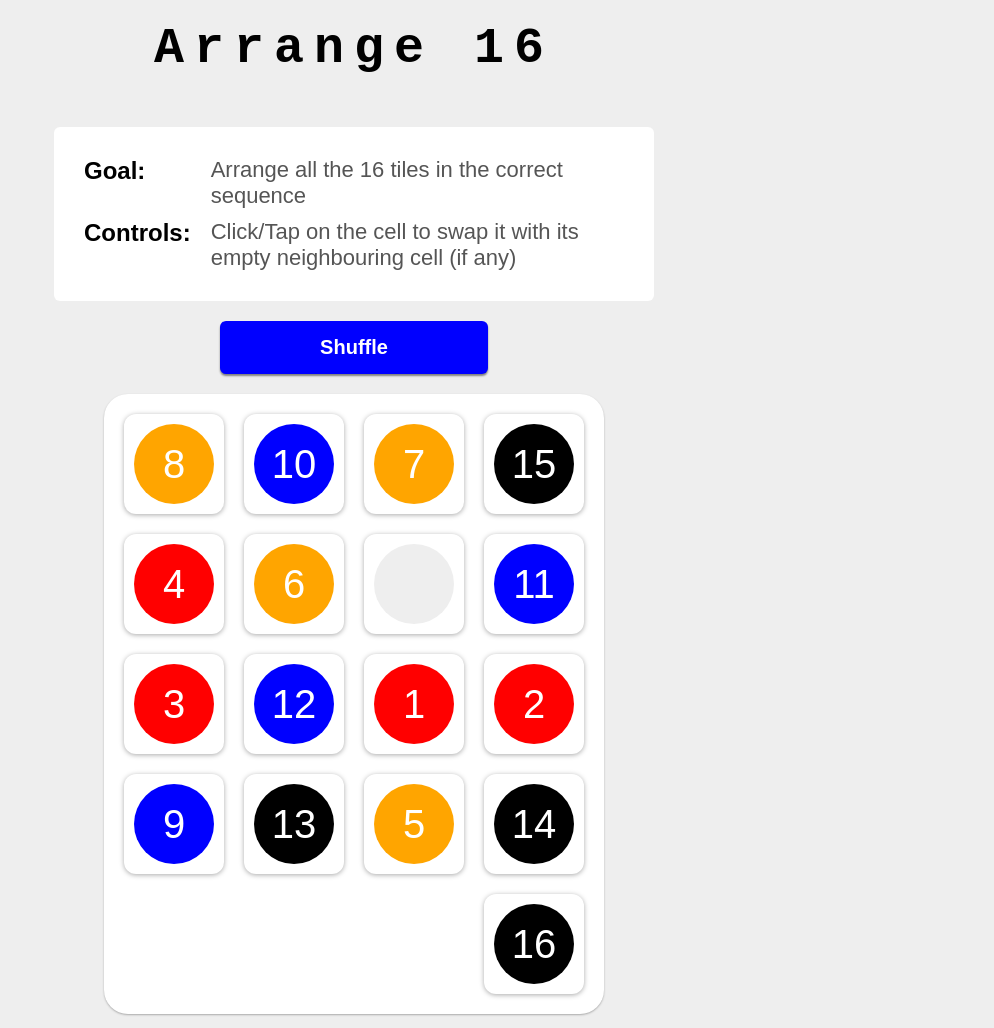
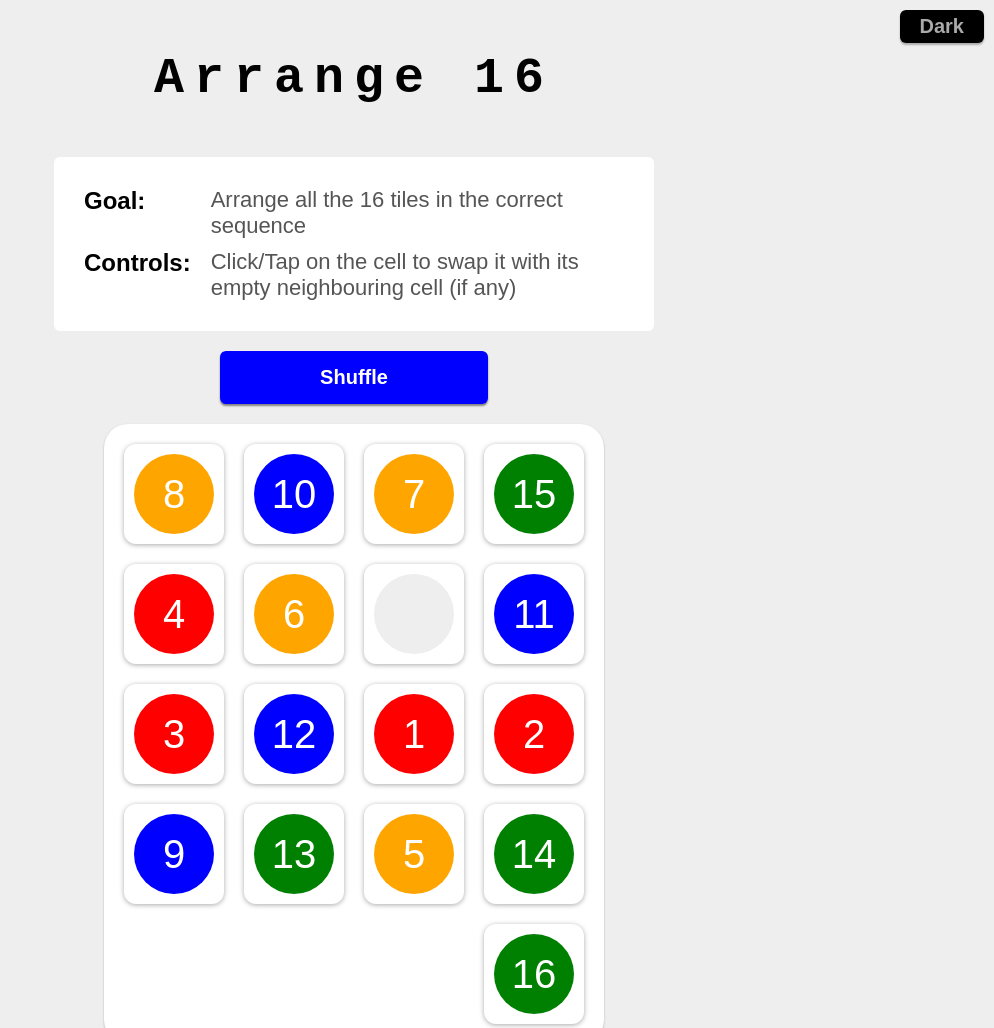
Before and after one commit to 0ya-sh0/arrange-16, a plain HTML site: page index.html in a window 1280 px wide. Shown: the top 1028 px of the page, without its empty margins (286-1280 px from the left). Drawn offline with Linux system fonts and the light colour scheme.

Commit message:
dark theme

```diff
--- a/index.html
+++ b/index.html
@@ -5,13 +5,34 @@
     <meta charset="UTF-8">
     <meta http-equiv="X-UA-Compatible" content="IE=edge">
     <meta name="viewport" content="width=device-width, initial-scale=1.0">
-    <title>Arrang 16</title>
+    <title>Arrange 16</title>
     <link rel="stylesheet" href="style.css">
+    <script>
+        let dark = localStorage.getItem('prefersDark');
+        if (dark == 'true') {
+            document.querySelector('html').classList.add('theme-dark');
+        } else {
+            document.querySelector('html').classList.add('theme-light');
+        }
+        function toggleTheme(params) {
+            let prefersDark = !(localStorage.getItem('prefersDark') == 'true');
+            localStorage.setItem('prefersDark', prefersDark? 'true': 'false');
+            if (!prefersDark) {
+                document.querySelector('html').classList.remove('theme-dark');
+                document.querySelector('html').classList.add('theme-light');
+            } else {
+                document.querySelector('html').classList.remove('theme-light');
+                document.querySelector('html').classList.add('theme-dark');
+            }
+        }
+    </script>
 </head>
 
 <body>
-    <h1>Arrange 16</h1>
-
+    <header>
+        <h1>Arrange 16</h1>
+    </header>
+    <button type="button" class="theme-btn" onclick="toggleTheme()"></button>
     <section class="info">
         <span class="info__label">Goal</span>
         <span class="info__text">Arrange all the 16 tiles in the correct sequence</span>
@@ -62,16 +83,16 @@
         </div>
 
         <div class="board__box" id="box13" onclick='handleClick("box13")'>
-            <span class="board__cell board__cell--black">13</span>
+            <span class="board__cell board__cell--green">13</span>
         </div>
         <div class="board__box" id="box14" onclick='handleClick("box14")'>
-            <span class="board__cell board__cell--black">14</span>
+            <span class="board__cell board__cell--green">14</span>
         </div>
         <div class="board__box" id="box15" onclick='handleClick("box15")'>
-            <span class="board__cell board__cell--black">15</span>
+            <span class="board__cell board__cell--green">15</span>
         </div>
         <div class="board__box" id="box16" onclick='handleClick("box16")'>
-            <span class="board__cell board__cell--black">16</span>
+            <span class="board__cell board__cell--green">16</span>
         </div>
 
         <div class="board__box board__box--last" id="box17" onclick='handleClick("box17")'>
--- a/style.scss
+++ b/style.scss
@@ -6,6 +6,38 @@
 
 :root {
     font-size: 10px;
+}
+
+:root.theme-dark {
+    .theme-btn {
+        background-color: #aaa;
+        color: black;
+        &::after {
+            content: 'Light';
+        }
+    }
+
+    --clr-bg: black;
+    --clr-surface: #333;
+    --clr-shadow: #111;
+    --clr-on-bg: white;
+    --clr-on-surface: #000;
+}
+
+:root.theme-light {
+    .theme-btn {
+        background-color: #000;
+        color: #aaa;
+        &::after {
+            content: 'Dark';
+        }
+    }
+
+    --clr-bg: #eee;
+    --clr-surface: white;
+    --clr-shadow: #aaa;
+    --clr-on-bg: black;
+    --clr-on-surface: #555;
 }
 
 @media screen and (max-width: 600px) {
@@ -40,7 +72,7 @@
 
 body {
     min-height: 100vh;
-    background-color: #eee;
+    background-color: var(--clr-bg);
 }
 
 h1 {
@@ -48,11 +80,12 @@ h1 {
     text-align: center;
     font-family: monospace, sans-serif;
     letter-spacing: 1rem;
-    margin-top: 2rem;
+    margin-top: 5rem;
+    color: var(--clr-on-bg);
 }
 
 .info {
-    background-color: white;
+    background-color: var(--clr-surface);
     padding: 3rem;
     border-radius: 6px;
     margin: 5rem auto 2rem;
@@ -75,7 +108,7 @@ h1 {
     }
 
     &__text {
-        color: #555;
+        color: var(--clr-on-surface);
         font-size: 2.2rem;
     }
 }
@@ -94,18 +127,34 @@ h1 {
     border-radius: 6px;
     box-shadow: gray 0px 2px 2px;
     &:hover {
-        box-shadow: none;
+        opacity: 0.7;
+    }
+}
+
+.theme-btn {
+    position: absolute;
+    top: 1rem;
+    right: 1rem;
+
+    padding: 0.5rem 2rem;
+    border: none;
+    cursor: pointer;
+    font-size: 2rem;
+    font-weight: bold;
+    border-radius: 6px;
+    box-shadow: var(--clr-shadow) 0px 2px 2px;
+    &:hover {
         opacity: 0.7;
     }
 }
 
 .board {
     margin: auto;
-    background-color: white;
+    background-color: var(--clr-surface);
     width: 50rem;
     height: 62rem;
     border-radius: 2.4rem;
-    box-shadow: #aaa 0px 1px 2px;
+    box-shadow: var(--clr-shadow) 0px 1px 2px;
     padding: 1rem;
     margin-bottom: 5rem;
     display: grid;
@@ -117,7 +166,7 @@ h1 {
         height: 10rem;
         margin: 1rem;
         border-radius: 1.2rem;
-        box-shadow: #aaa 0px 1px 5px;
+        box-shadow: var(--clr-shadow) 0px 1px 5px;
         display: flex;
         align-items: center;
         justify-content: center;
@@ -158,13 +207,13 @@ h1 {
             color: white;
         }
 
-        &--black {
-            background-color: black;
+        &--green {
+            background-color: green;
             color: white;
         }
 
         &--empty {
-            background-color: #eee;
+            background-color: var(--clr-bg);
         }
     }
 }
```
Also changed, not shown: style.css, 1 other file.
